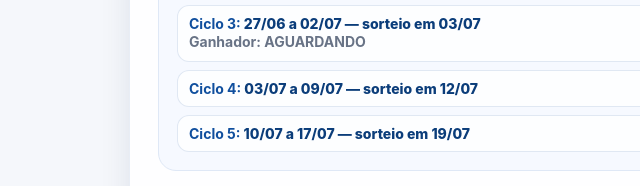
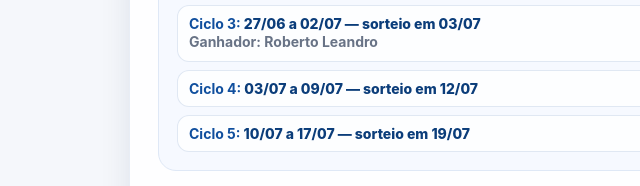
Before and after one commit to carolsalvaro/craquedacopahn, a website: page index.html in a window 1280 px wide. Shown: the part 826-1012 px from the top of the page, 131-771 px from the left. Drawn offline with Linux system fonts and the light colour scheme; no server answers.

Commit message:
Update index.html

```diff
--- a/index.html
+++ b/index.html
@@ -61,7 +61,7 @@
        <span>Ganhadora: Rose Rosso Dagostin</span>
     </li>
     <li><b>Ciclo 3:</b> 27/06 a 02/07 — sorteio em 03/07
-      <span>Ganhador: AGUARDANDO</span>
+      <span>Ganhador: Roberto Leandro</span>
     </li>
     <li><b>Ciclo 4:</b> 03/07 a 09/07 — sorteio em 12/07</li>
     <li><b>Ciclo 5:</b> 10/07 a 17/07 — sorteio em 19/07</li>
```
